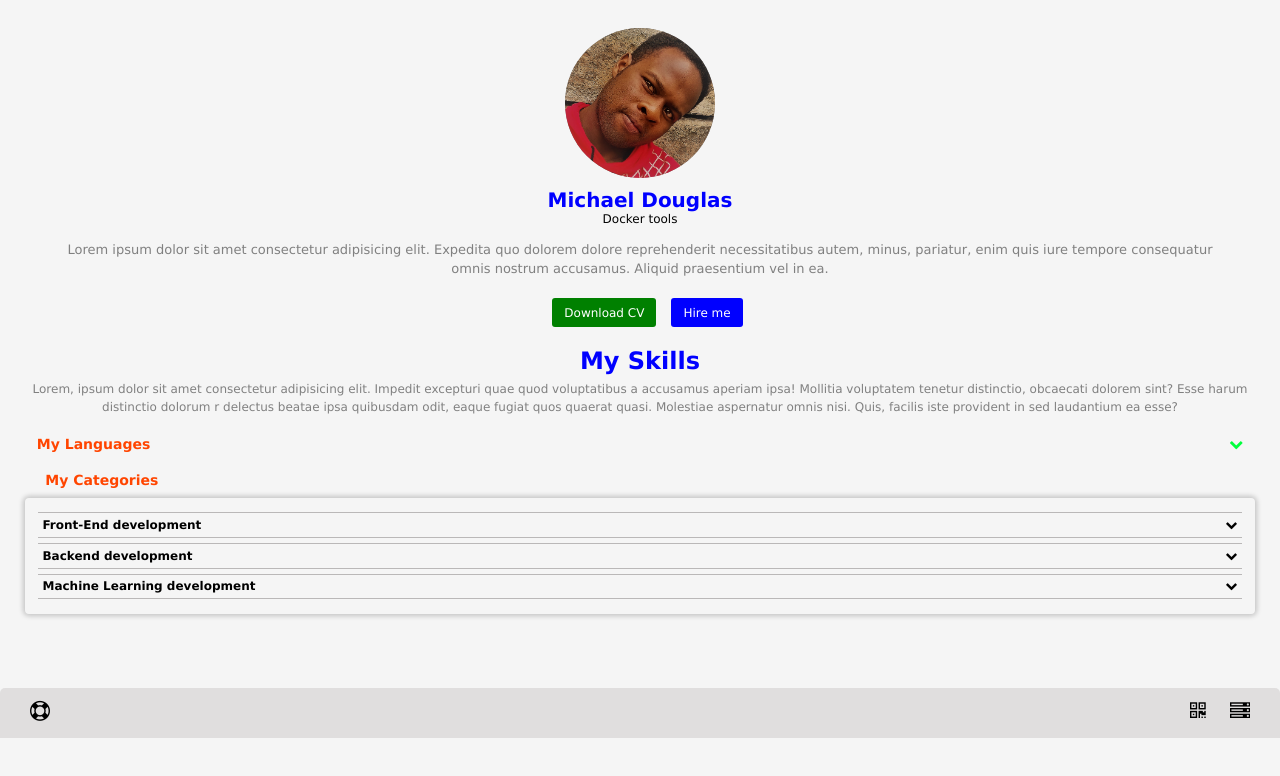
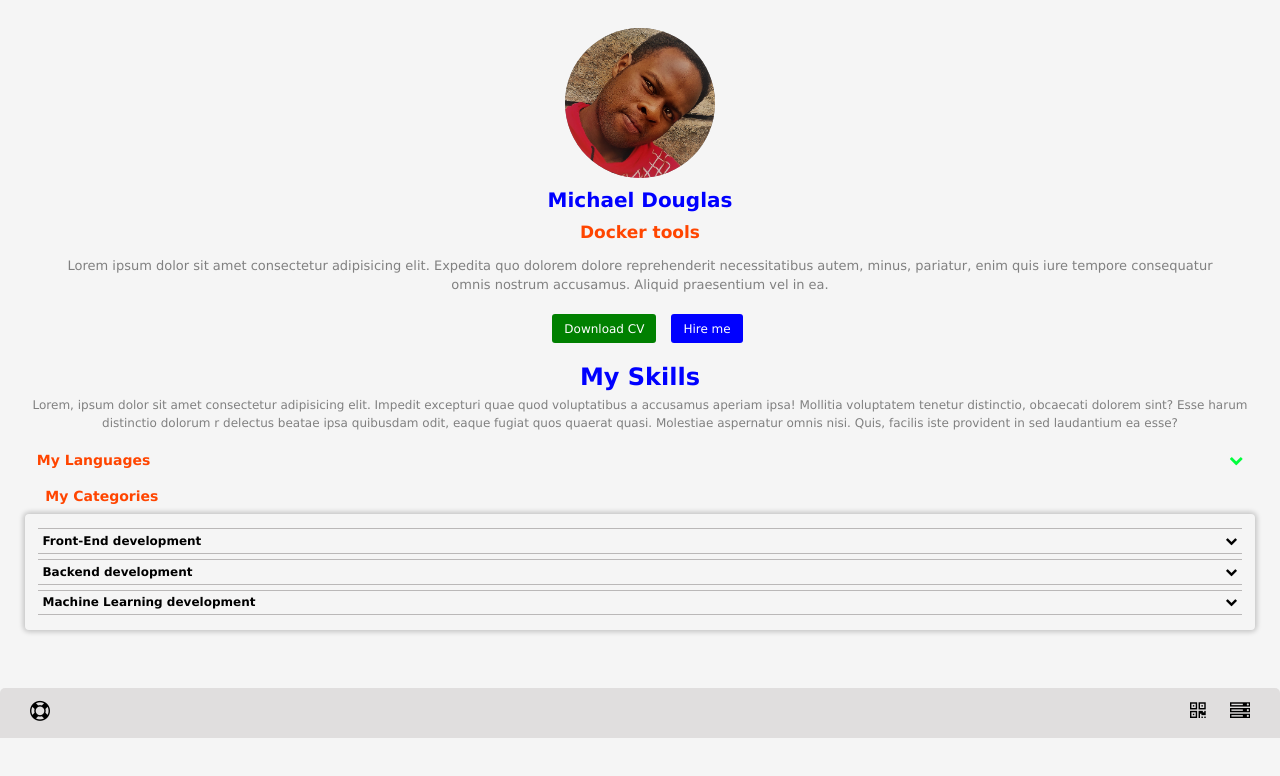
Before and after one commit to michaeldouglasvg/MyPortifolio.app, a plain HTML site: page index.html in a window 1280 px wide. Shown: the part 62-838 px from the top of the page. Drawn offline with Linux system fonts and the light colour scheme.

Commit message:
portifolio

```diff
--- a/styles/_skills.scss
+++ b/styles/_skills.scss
@@ -5,7 +5,6 @@
     flex-direction: column;
     align-items: center;
     justify-content: center;
-    margin-bottom: 20px;
 
     &__title{
         text-align: center;
--- a/styles/index.scss
+++ b/styles/index.scss
@@ -93,6 +93,7 @@ body{
 // content styles
 .content{
     margin-top: 60px;
+    padding-bottom: 70px;
 
     // start of the home page
     .home{
@@ -117,7 +118,7 @@ body{
             flex-direction: column;
             margin-top: 10px;
 
-            .skills{
+            .skill{
                 width: 90%;
                 font-size: 17px;
                 color: orangered;
```
Also changed, not shown: styles/import.css, styles/index.css, 2 other files.
